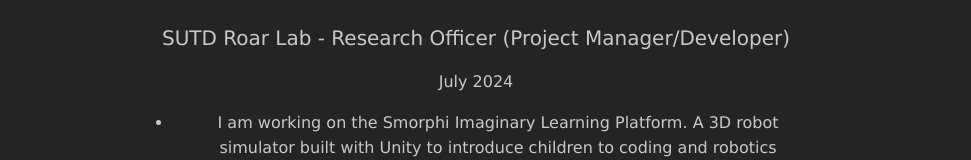
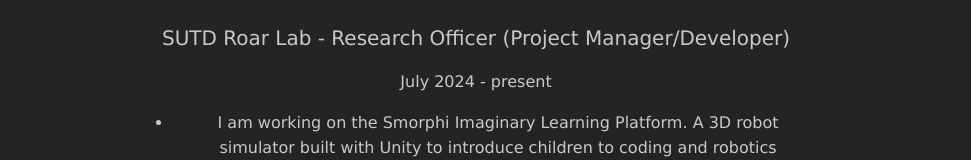
Before and after one commit to johnlim2019/portfolio-web, a React (Vite) app: page /about in a window 1280 px wide. Shown: the part 450-610 px from the top of the page, without its empty margins (164-1135 px from the left). Built offline with nearby package versions, Linux system fonts and the light colour scheme.

Commit message:
feat: updated job duration

```diff
--- a/src/pages/About/About.tsx
+++ b/src/pages/About/About.tsx
@@ -23,7 +23,7 @@
                         </Center>
                         <div className={aboutStyles.aboutHeader2} >Current Position</div>
                         <div className={aboutStyles.aboutHeader3}>SUTD Roar Lab - Research Officer (Project Manager/Developer)</div>
-                        <div className={aboutStyles.aboutText}>July 2024</div>
+                        <div className={aboutStyles.aboutText}>July 2024 - present</div>
                         <List>
                             <List.Item>I am working on the Smorphi Imaginary Learning Platform. A 3D robot simulator built with Unity to introduce children to coding and robotics</List.Item>
                             <List.Item>Managed sub-contractor team to develop the web platform that delivers the unity runtime to users.</List.Item>
```
